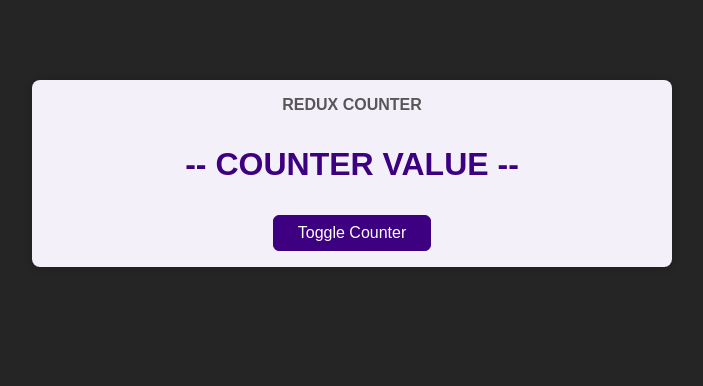
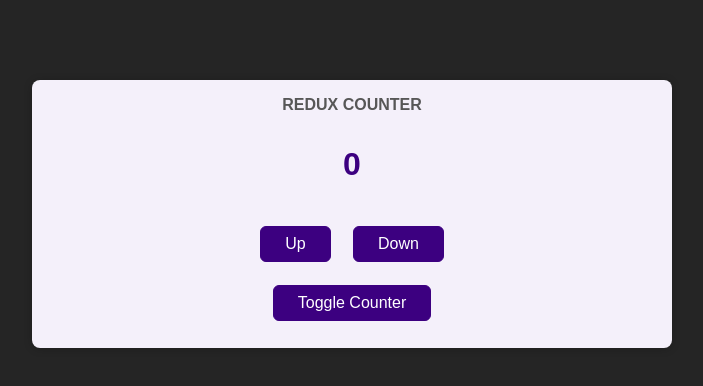
Before and after one commit to lukas-anci/reduxStart, a React (Create React App) app: page / in a window 1280 px wide. Shown: the top 386 px of the page, without its empty margins (288-991 px from the left). Built offline with nearby package versions, Linux system fonts and the light colour scheme.

Commit message:
dispatch up and down actions

```diff
--- a/src/components/Counter.jsx
+++ b/src/components/Counter.jsx
@@ -1,12 +1,28 @@
+import { useDispatch, useSelector } from 'react-redux';
 import classes from './Counter.module.css';
 
 const Counter = () => {
+  const counter = useSelector((state) => state.counter); // automatiskai sukuria subscribe
+
+  const dispatch = useDispatch();
+
+  const incrementHandler = () => {
+    dispatch({ type: 'UP' });
+  };
+  const decrementHandler = () => {
+    dispatch({ type: 'DOWN' });
+  };
+
   const toggleCounterHandler = () => {};
 
   return (
     <main className={classes.counter}>
       <h1>Redux Counter</h1>
-      <div className={classes.value}>-- COUNTER VALUE --</div>
+      <div className={classes.value}>{counter}</div>
+      <div>
+        <button onClick={incrementHandler}>Up</button>
+        <button onClick={decrementHandler}>Down</button>
+      </div>
       <button onClick={toggleCounterHandler}>Toggle Counter</button>
     </main>
   );
--- a/src/components/Counter.module.css
+++ b/src/components/Counter.module.css
@@ -21,3 +21,6 @@
   margin: 2rem 0;
   font-weight: bold;
 }
+.counter button {
+  margin: 0.7rem;
+}
```
Also changed, not shown: 1 other file (tests, documents, lock files or other folders).
